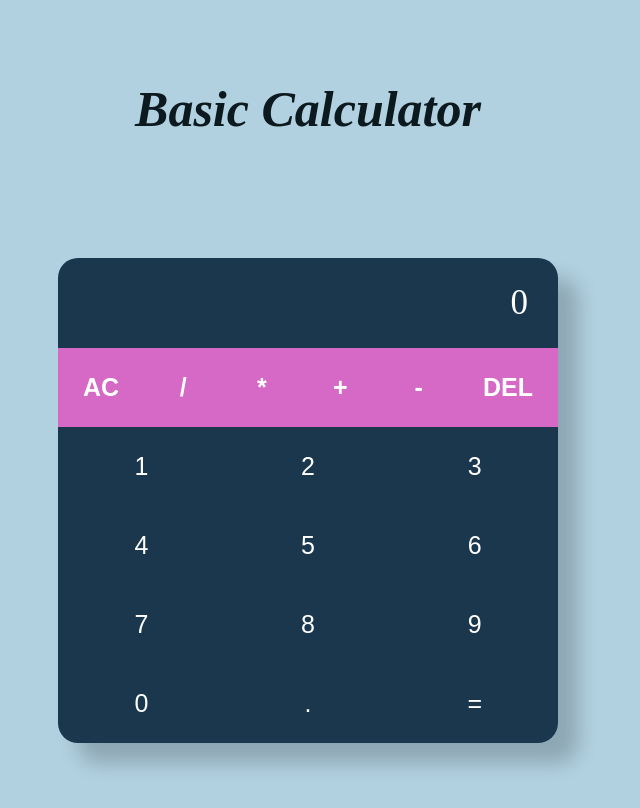
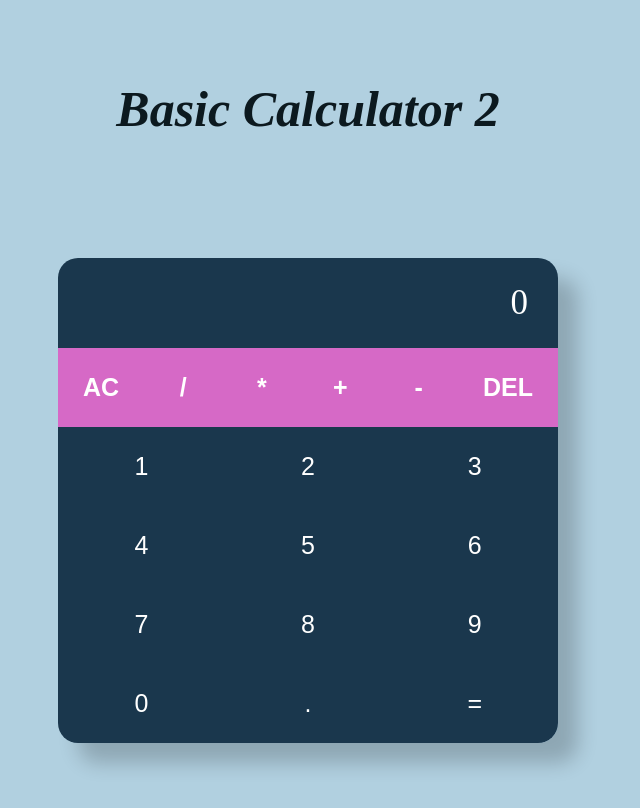
Before and after one commit to kishan4100/Calculator, a React (Create React App) app: page / in a window 1280 px wide. Shown: the top 808 px of the page, without its empty margins (332-972 px from the left). Built offline with nearby package versions, Linux system fonts and the light colour scheme.

Commit message:
i changed the heading

```diff
--- a/src/App.js
+++ b/src/App.js
@@ -49,7 +49,7 @@ function App() {
   return (
     <div className="App">
         <div className="heading">
-          <h1>Basic Calculator</h1>
+          <h1>Basic Calculator 2</h1>
         </div>
         <div className="calculator">
            <div className="display">
```
